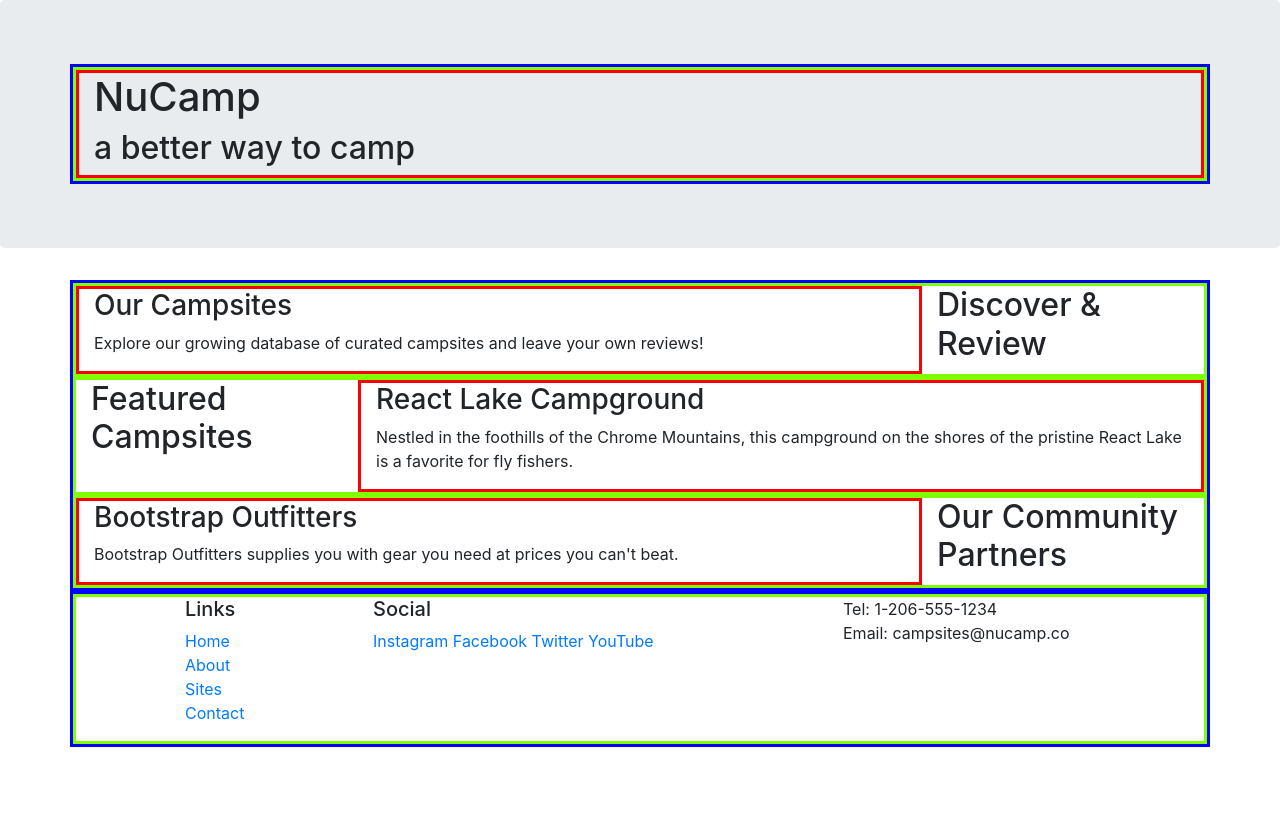
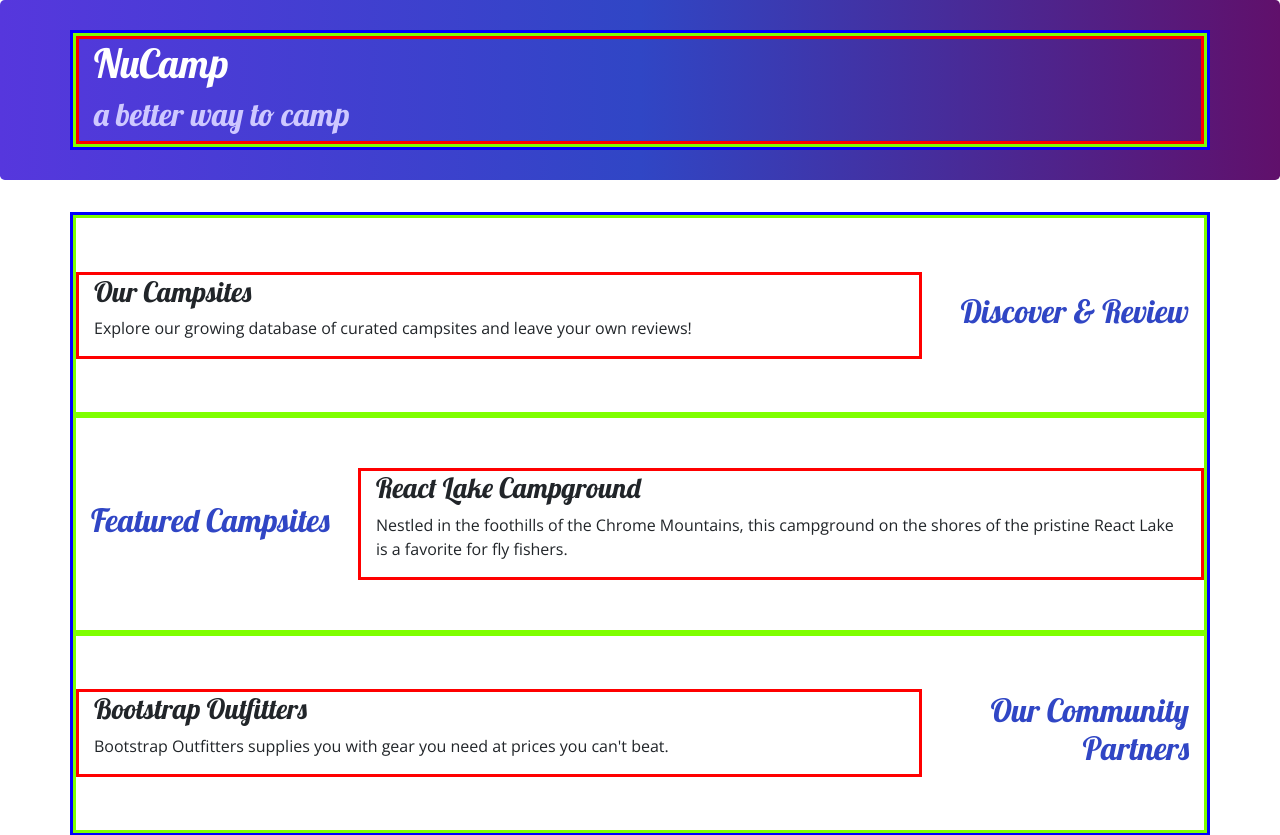
Before and after one commit to BillyHacker/git-test, a website: page index.html in a window 1280 px wide. Shown: the top 835 px of the page. Before the commit the page ends 800 px from the top, so only its background shows below. Drawn offline with nearby package versions, Linux system fonts and the light colour scheme.

Commit message:
Adding Custome Styles

```diff
--- /dev/null
+++ b/css/styles.css
@@ -0,0 +1,34 @@
+
+
+body {
+    font-family: "Open Sans", sans-serif;
+}
+
+h1, h2, h3 {
+    font-family: "Lobster", cursive;
+}
+
+h2 {
+    color: #3046C5;
+}
+
+header h2 {
+    color: #CEC8FF;
+}
+
+footer {
+    background-image: linear-gradient(#CEC8FF, white);
+    padding: 20px 0;
+}
+
+.jumbotron {
+    padding: 30px;
+    background-image: linear-gradient(to right, #5637DD, #3046C5, #60106B);
+    color: white;
+}
+
+.row-content {
+    padding: 50px 0;
+    border-bottom: 1px ridge;
+    min-height: 200px;
+}
--- a/index.html
+++ b/index.html
@@ -5,16 +5,23 @@
     <meta charset="utf-8" />
     <meta name="viewport" content="width=device-width, initial-scale=1" />
     <link rel="stylesheet" href="node_modules/bootstrap/dist/css/bootstrap.min.css" />
+
+    <link rel="stylesheet" href="https://fonts.googleapis.com/css?family=Lobster|Open+Sans" />
+    <link rel="stylesheet" href="css/styles.css" />
+
+
     <title>NuCamp: A Better Way To Camp</title>
     <style>
         .container {
             border: solid blue;
         }
+
         .row {
-            border:solid chartreuse;
+            border: solid chartreuse;
         }
+
         .col {
-            border:solid red;
+            border: solid red;
         }
     </style>
 </head>
@@ -34,9 +41,9 @@
     </header>
 
     <div class="container">
-        <div class="row">
+        <div class="row row-content align-items-center">
             <div class="col-sm-4 order-sm-last col-md-3">
-            <h2>Discover & Review</h2>
+                <h2 class="text-sm-right">Discover & Review</h2>
             </div>
             <div class="col">
                 <h3>Our Campsites</h3>
@@ -44,19 +51,20 @@
             </div>
         </div>
 
-    <div class="row">
+        <div class="row row-content align-items-center">
             <div class="col-sm-4 col-md-3">
                 <h2>Featured Campsites</h2>
             </div>
             <div class="col">
                 <h3>React Lake Campground</h3>
-        <p>Nestled in the foothills of the Chrome Mountains, this campground on the shores of the pristine React Lake is a favorite for fly fishers.</p>
+                <p>Nestled in the foothills of the Chrome Mountains, this campground on the shores of the pristine React
+                    Lake is a favorite for fly fishers.</p>
             </div>
         </div>
 
-    <div class="row">
+        <div class="row row-content align-items-center">
             <div class="col-sm-4 order-sm-last col-md-3">
-            <h2>Our Community Partners</h2>
+                <h2 class="text-sm-right">Our Community Partners</h2>
             </div>
             <div class="col">
                 <h3>Bootstrap Outfitters</h3>
@@ -83,7 +91,7 @@
                 </div>
 
 
-                <div class="col-6 col-sm-5">
+                <div class="col-6 col-sm-5 text-center">
                     <h5>Social</h5>
                     <a href="http://instagram.com/">Instagram</a>
                     <a href="http://facebook.com/">Facebook</a>
@@ -92,7 +100,7 @@
                 </div>
 
 
-                <div class="col-sm-4">
+                <div class="col-sm-4 text-center">
 
                     Tel: 1-206-555-1234<br />
                     Email: campsites@nucamp.co
```
Also changed, not shown: aboutus.html (added, +89 -0 lines). Lines whose indentation alone changed are shown as unchanged.
